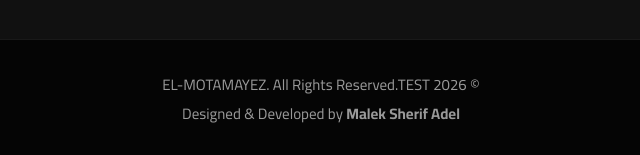
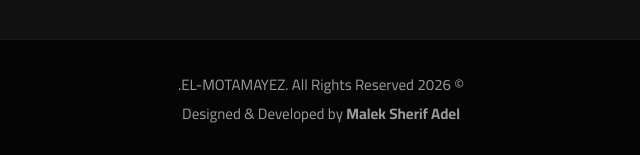
Before and after one commit to MalekSherif-e/elmotamayez, a plain HTML site: page index.html in a window 1280 px wide. Shown: the part 5355-5510 px from the top of the page, 319-959 px from the left. Drawn offline with Linux system fonts and the light colour scheme.

Commit message:
Update index.html

```diff
--- a/index.html
+++ b/index.html
@@ -207,7 +207,7 @@
 
 <p>
 
-© 2026 EL-MOTAMAYEZ. All Rights Reserved.TEST
+© 2026 EL-MOTAMAYEZ. All Rights Reserved.
 
 <br>
 
```
